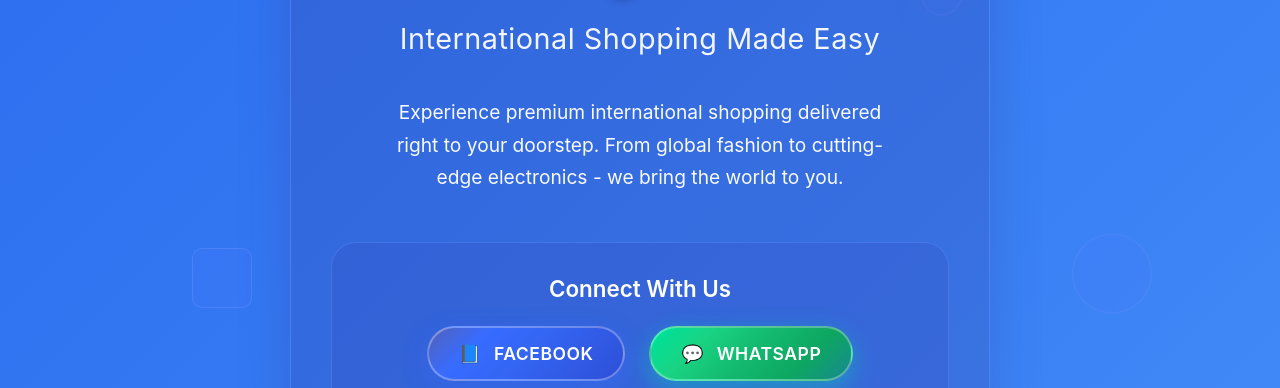
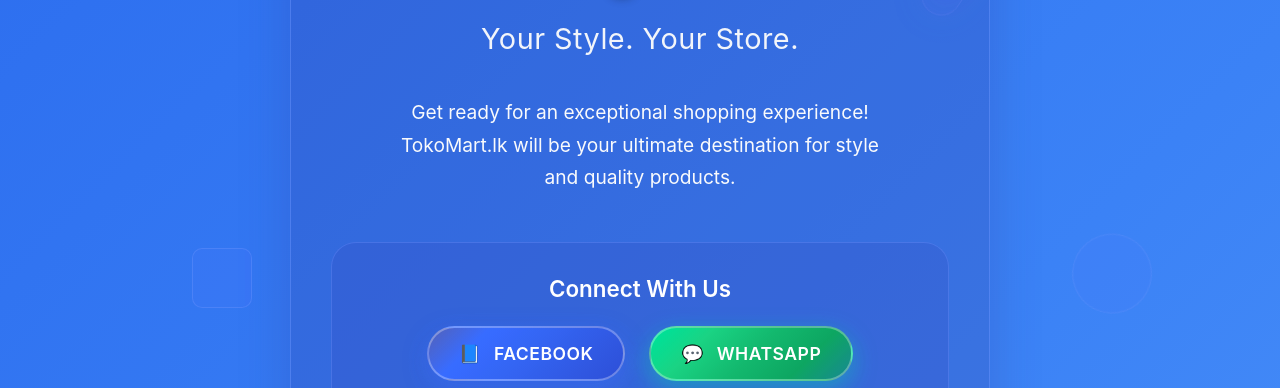
Before and after one commit to madu4279/TokoMart.lk, a plain HTML site: page index.html in a window 1280 px wide. Shown: the part 412-800 px from the top of the page. Drawn offline with Linux system fonts and the light colour scheme.

Commit message:
Update index.html

```diff
--- a/index.html
+++ b/index.html
@@ -612,10 +612,9 @@
             </div>
 
             <h1>Coming Soon<span class="loading-dots"><span></span><span></span><span></span></span></h1>
-            <p class="subtitle">International Shopping Made Easy</p>
+            <p class="subtitle">Your Style. Your Store.</p>
             <p class="description">
-                Experience premium international shopping delivered right to your doorstep.
-                From global fashion to cutting-edge electronics - we bring the world to you.
+                Get ready for an exceptional shopping experience! TokoMart.lk will be your ultimate destination for style and quality products.
             </p>
 
             <div class="contact-section">
```
